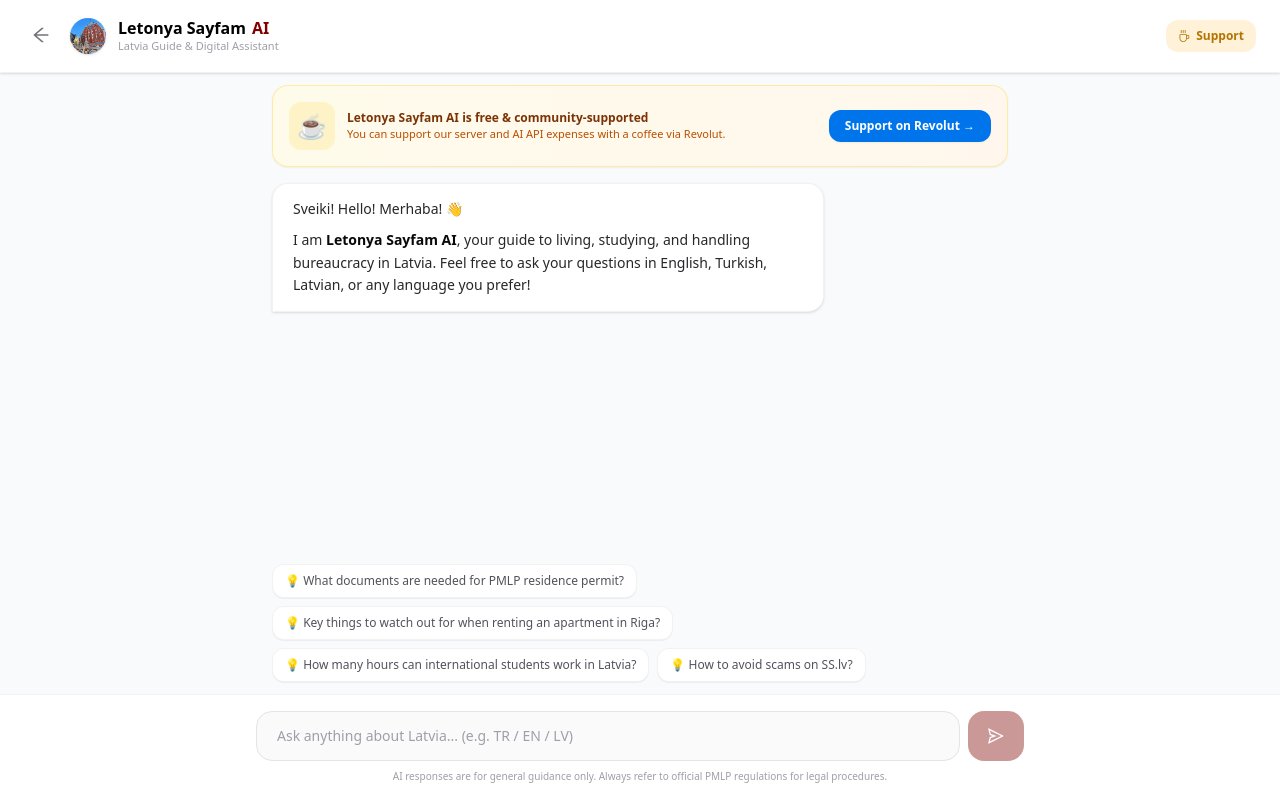
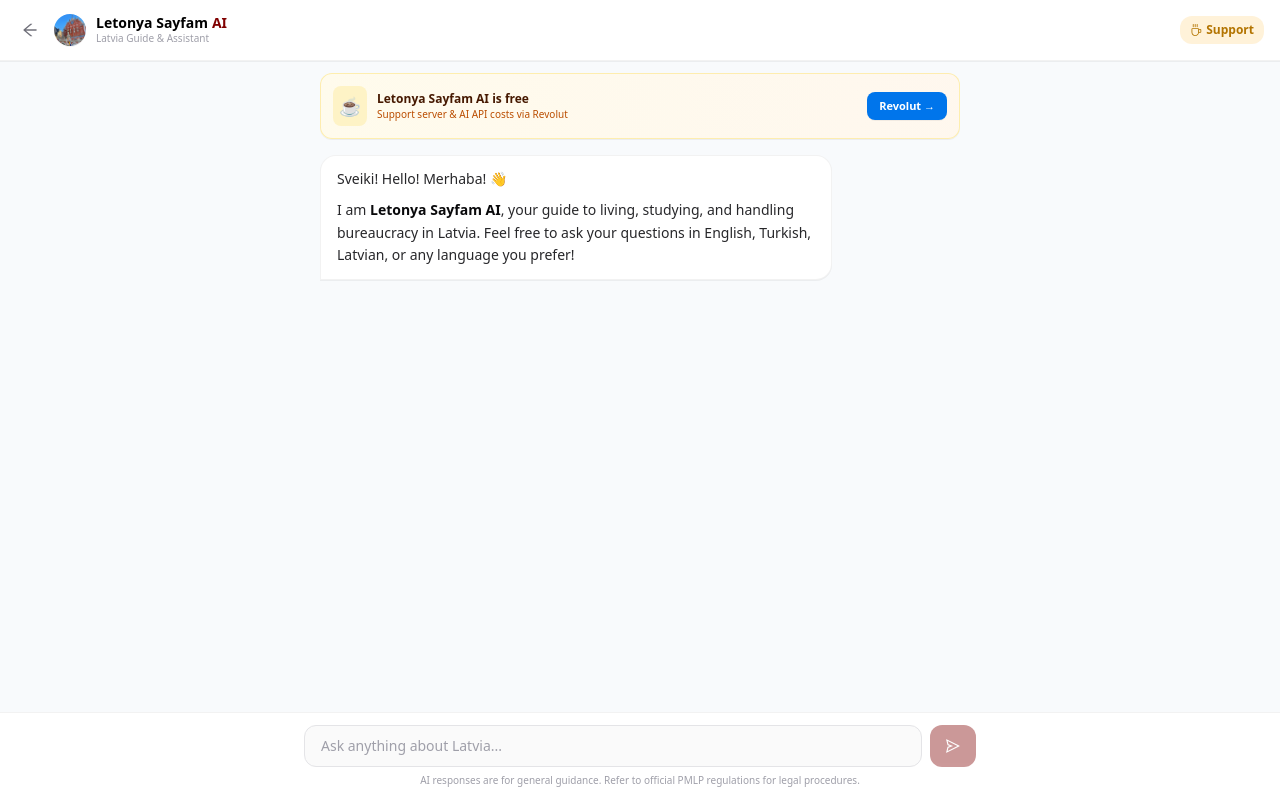
Before and after one commit to atakankaracali/letonyasayfam, a Next.js app: page /ai in a window 1280 px wide. Built offline with nearby package versions, Linux system fonts and the light colour scheme; what @ant-design/nextjs-registry would draw is missing.

Commit message:
Adding-AI-Mode-01

```diff
--- a/app/ai/page.tsx
+++ b/app/ai/page.tsx
@@ -16,13 +16,6 @@ interface Message {
   role: "user" | "assistant";
   content: string;
 }
-
-const PRESET_QUESTIONS = [
-  "What documents are needed for PMLP residence permit?",
-  "Key things to watch out for when renting an apartment in Riga?",
-  "How many hours can international students work in Latvia?",
-  "How to avoid scams on SS.lv?",
-];
 
 export default function AIPage() {
   const [messages, setMessages] = useState<Message[]>([
@@ -102,31 +95,31 @@ export default function AIPage() {
   };
 
   return (
-    <div className="flex flex-col h-screen bg-[#f8fafc]">
+    <div className="flex flex-col h-[100dvh] bg-[#f8fafc] overflow-hidden">
       {/* Top Header */}
-      <header className="flex items-center justify-between px-6 py-4 bg-white border-b border-black/5 shadow-sm">
-        <div className="flex items-center gap-3">
+      <header className="flex items-center justify-between px-4 py-3 bg-white border-b border-black/5 shadow-2xs shrink-0">
+        <div className="flex items-center gap-2.5">
           <Link
             href="/home"
-            className="p-2 rounded-xl text-zinc-500 hover:text-black hover:bg-zinc-100 transition"
+            className="p-1.5 rounded-xl text-zinc-500 hover:text-black hover:bg-zinc-100 transition"
             title="Back to Home"
           >
-            <ArrowLeftOutlined className="text-lg" />
+            <ArrowLeftOutlined className="text-base" />
           </Link>
-          <div className="flex items-center gap-3">
+          <div className="flex items-center gap-2.5">
             <Image
               src="/logo.jpg"
               alt="Letonya Sayfam"
-              width={36}
-              height={36}
-              className="rounded-full shadow"
+              width={32}
+              height={32}
+              className="rounded-full shadow-2xs"
             />
             <div>
-              <h1 className="text-base font-black text-black leading-tight flex items-center gap-1.5">
+              <h1 className="text-sm font-black text-black leading-tight flex items-center gap-1">
                 Letonya Sayfam <span className="text-[#800000]">AI</span>
               </h1>
-              <p className="text-[11px] text-zinc-400">
-                Latvia Guide & Digital Assistant
+              <p className="text-[10px] text-zinc-400">
+                Latvia Guide & Assistant
               </p>
             </div>
           </div>
@@ -136,7 +129,7 @@ export default function AIPage() {
           {messages.length > 2 && (
             <button
               onClick={handleClearChat}
-              className="text-xs text-zinc-400 hover:text-zinc-600 px-2 py-1.5 rounded-lg hover:bg-zinc-100 transition flex items-center gap-1"
+              className="text-xs text-zinc-400 hover:text-zinc-600 px-2 py-1 rounded-lg hover:bg-zinc-100 transition flex items-center gap-1"
             >
               <ClearOutlined /> Clear
             </button>
@@ -145,7 +138,7 @@ export default function AIPage() {
             href="https://revolut.me/atakaneae4"
             target="_blank"
             rel="noreferrer"
-            className="flex items-center gap-1.5 text-xs bg-[#FFA800]/15 text-[#b37400] font-bold px-3 py-2 rounded-xl hover:bg-[#FFA800]/25 transition"
+            className="flex items-center gap-1 text-xs bg-[#FFA800]/15 text-[#b37400] font-bold px-2.5 py-1.5 rounded-xl hover:bg-[#FFA800]/25 transition"
           >
             <CoffeeOutlined />
             <span>Support</span>
@@ -153,17 +146,16 @@ export default function AIPage() {
         </div>
       </header>
 
-      {/* Revolut Support Card */}
-      <div className="max-w-3xl w-full mx-auto px-4 pt-3">
-        <div className="bg-gradient-to-r from-amber-50 to-orange-50 border border-amber-200/70 rounded-2xl p-3 sm:p-4 flex flex-col sm:flex-row items-center justify-between gap-3 shadow-xs">
-          <div className="flex items-center gap-3 text-center sm:text-left">
-            <span className="text-2xl bg-amber-100 p-2 rounded-xl flex-shrink-0">☕</span>
-            <div>
-              <p className="text-xs font-bold text-amber-900">
-                Letonya Sayfam AI is free & community-supported
+      <div className="w-full max-w-2xl mx-auto px-4 pt-3 shrink-0">
+        <div className="bg-gradient-to-r from-amber-50/90 to-orange-50/90 border border-amber-200/60 rounded-xl p-2.5 sm:p-3 flex items-center justify-between gap-2 shadow-2xs">
+          <div className="flex items-center gap-2.5 min-w-0">
+            <span className="text-lg bg-amber-100 p-1.5 rounded-lg shrink-0">☕</span>
+            <div className="truncate">
+              <p className="text-xs font-bold text-amber-950 truncate">
+                Letonya Sayfam AI is free
               </p>
-              <p className="text-[11px] text-amber-700">
-                You can support our server and AI API expenses with a coffee via Revolut.
+              <p className="text-[10px] text-amber-700 hidden sm:block truncate">
+                Support server & AI API costs via Revolut
               </p>
             </div>
           </div>
@@ -171,15 +163,14 @@ export default function AIPage() {
             href="https://revolut.me/atakaneae4"
             target="_blank"
             rel="noreferrer"
-            className="flex-shrink-0 bg-[#0075eb] hover:bg-[#0060c2] text-white font-bold text-xs px-4 py-2 rounded-xl shadow-xs transition-all hover:scale-105"
+            className="shrink-0 bg-[#0075eb] hover:bg-[#0060c2] text-white font-bold text-[11px] px-3 py-1.5 rounded-lg shadow-2xs transition-all active:scale-95"
           >
-            Support on Revolut →
+            Revolut →
           </a>
         </div>
       </div>
 
-      {/* Chat Messages */}
-      <div className="flex-1 overflow-y-auto px-4 py-4 max-w-3xl w-full mx-auto space-y-4">
+      <div className="flex-1 overflow-y-auto px-4 py-4 max-w-2xl w-full mx-auto space-y-3">
         {messages.map((m, idx) => (
           <div
             key={idx}
@@ -188,7 +179,7 @@ export default function AIPage() {
             }`}
           >
             <div
-              className={`max-w-[85%] md:max-w-[75%] rounded-2xl px-5 py-3.5 text-sm leading-relaxed shadow-sm ${
+              className={`max-w-[88%] md:max-w-[80%] rounded-2xl px-4 py-3 text-sm leading-relaxed shadow-2xs ${
                 m.role === "user"
                   ? "bg-[#800000] text-white rounded-br-none"
                   : "bg-white text-zinc-800 border border-black/5 rounded-bl-none"
@@ -228,7 +219,7 @@ export default function AIPage() {
 
         {loading && (
           <div className="flex justify-start">
-            <div className="bg-white border border-black/5 rounded-2xl rounded-bl-none px-5 py-3 text-xs text-zinc-400 flex items-center gap-2 shadow-sm animate-pulse">
+            <div className="bg-white border border-black/5 rounded-2xl rounded-bl-none px-4 py-2.5 text-xs text-zinc-400 flex items-center gap-2 shadow-2xs animate-pulse">
               <RobotOutlined className="text-sm text-[#800000]" />
               Letonya Sayfam AI is thinking...
             </div>
@@ -238,48 +229,32 @@ export default function AIPage() {
         <div ref={messagesEndRef} />
       </div>
 
-      {/* Preset Question Pills */}
-      {messages.length === 1 && (
-        <div className="max-w-3xl w-full mx-auto px-4 pb-3 flex flex-wrap gap-2">
-          {PRESET_QUESTIONS.map((q, i) => (
-            <button
-              key={i}
-              onClick={() => handleSend(q)}
-              className="text-xs bg-white hover:bg-zinc-100 text-zinc-600 border border-black/5 rounded-xl px-3 py-2 transition text-left shadow-2xs"
-            >
-              💡 {q}
-            </button>
-          ))}
-        </div>
-      )}
-
-      {/* Message Input Box */}
-      <div className="bg-white border-t border-black/5 p-4">
+      <div className="bg-white border-t border-black/5 p-3 shrink-0">
         <form
           onSubmit={(e) => {
             e.preventDefault();
             handleSend();
           }}
-          className="max-w-3xl mx-auto flex gap-2"
+          className="max-w-2xl mx-auto flex gap-2"
         >
           <input
             type="text"
             value={input}
             onChange={(e) => setInput(e.target.value)}
-            placeholder="Ask anything about Latvia... (e.g. TR / EN / LV)"
+            placeholder="Ask anything about Latvia..."
             maxLength={500}
-            className="flex-1 rounded-2xl border border-zinc-200 bg-zinc-50 px-5 py-3.5 text-sm text-black placeholder-zinc-400 focus:outline-none focus:border-[#800000] focus:bg-white transition"
+            className="flex-1 rounded-xl border border-zinc-200 bg-zinc-50 px-4 py-2.5 text-base md:text-sm text-black placeholder-zinc-400 focus:outline-none focus:border-[#800000] focus:bg-white transition"
           />
           <button
             type="submit"
             disabled={loading || !input.trim()}
-            className="bg-[#800000] hover:bg-[#660000] disabled:opacity-40 text-white px-5 rounded-2xl flex items-center justify-center transition"
+            className="bg-[#800000] hover:bg-[#660000] disabled:opacity-40 text-white px-4 rounded-xl flex items-center justify-center transition shrink-0 active:scale-95"
           >
-            <SendOutlined className="text-base" />
+            <SendOutlined className="text-sm" />
           </button>
         </form>
-        <p className="text-[10px] text-zinc-400 text-center mt-2">
-          AI responses are for general guidance only. Always refer to official PMLP regulations for legal procedures.
+        <p className="text-[10px] text-zinc-400 text-center mt-1.5">
+          AI responses are for general guidance. Refer to official PMLP regulations for legal procedures.
         </p>
       </div>
     </div>
```
